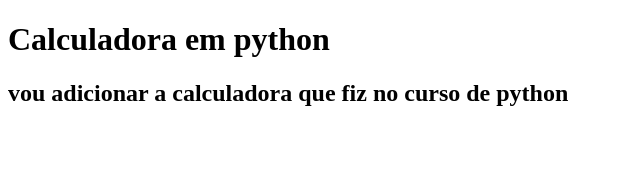
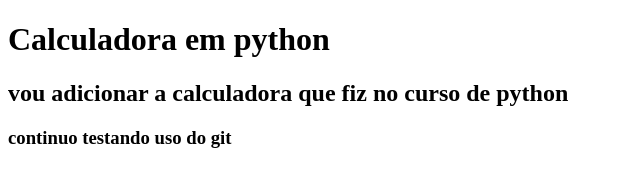
Before and after one commit to paulobonfim/praticando-python, a plain HTML site: page index.html in a window 1280 px wide. Shown: the whole page, without its empty margins (0-640 px from the left). Drawn offline with Linux system fonts and the light colour scheme.

Commit message:
adicionei um subtitulo h3

```diff
--- a/index.html
+++ b/index.html
@@ -8,5 +8,6 @@
 <body>
     <h1>Calculadora em python</h1>
     <h2>vou adicionar a calculadora que fiz no curso de python</h2>
+    <h3>continuo testando uso do git</h3>
 </body>
 </html>
```
